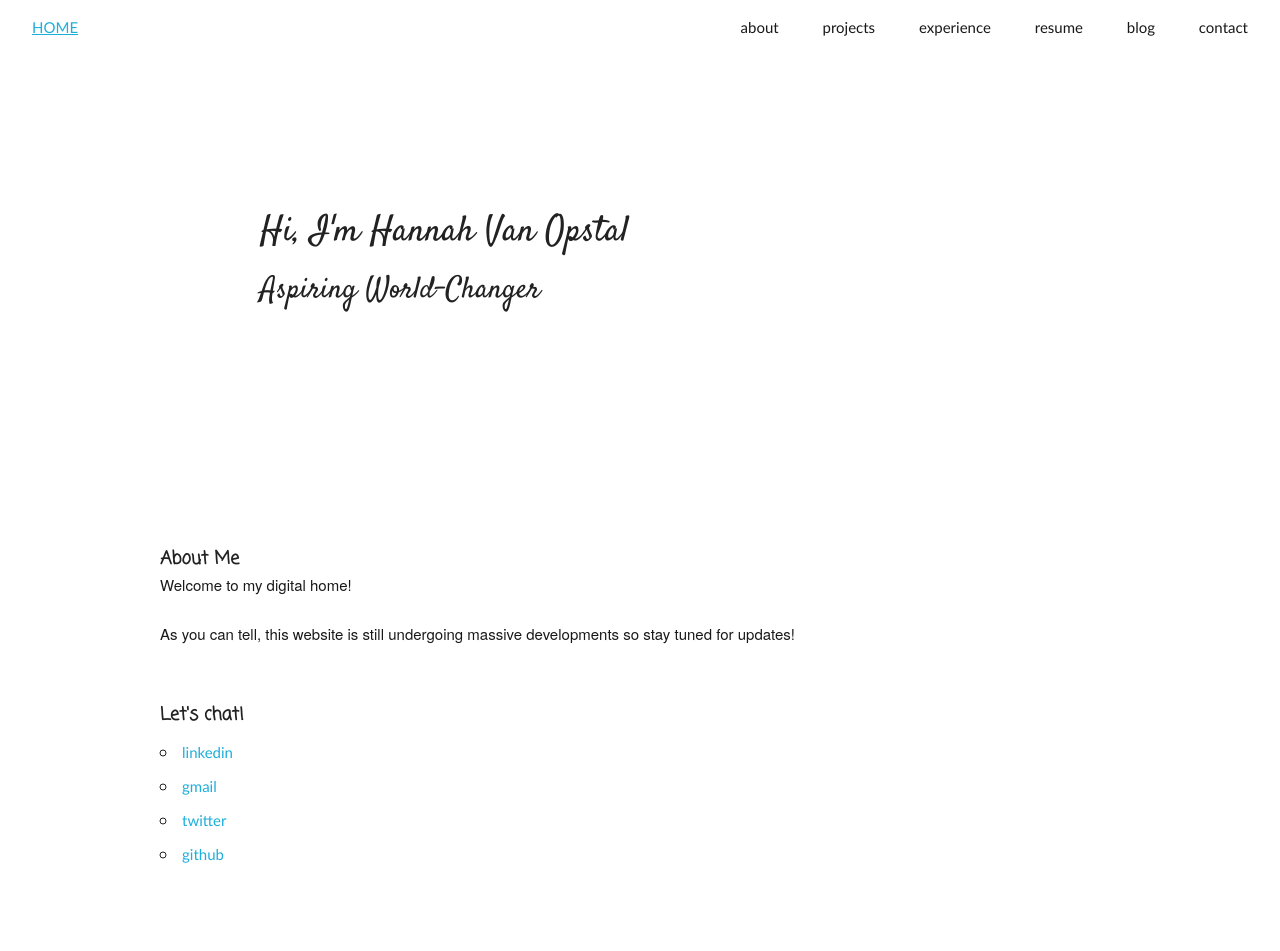
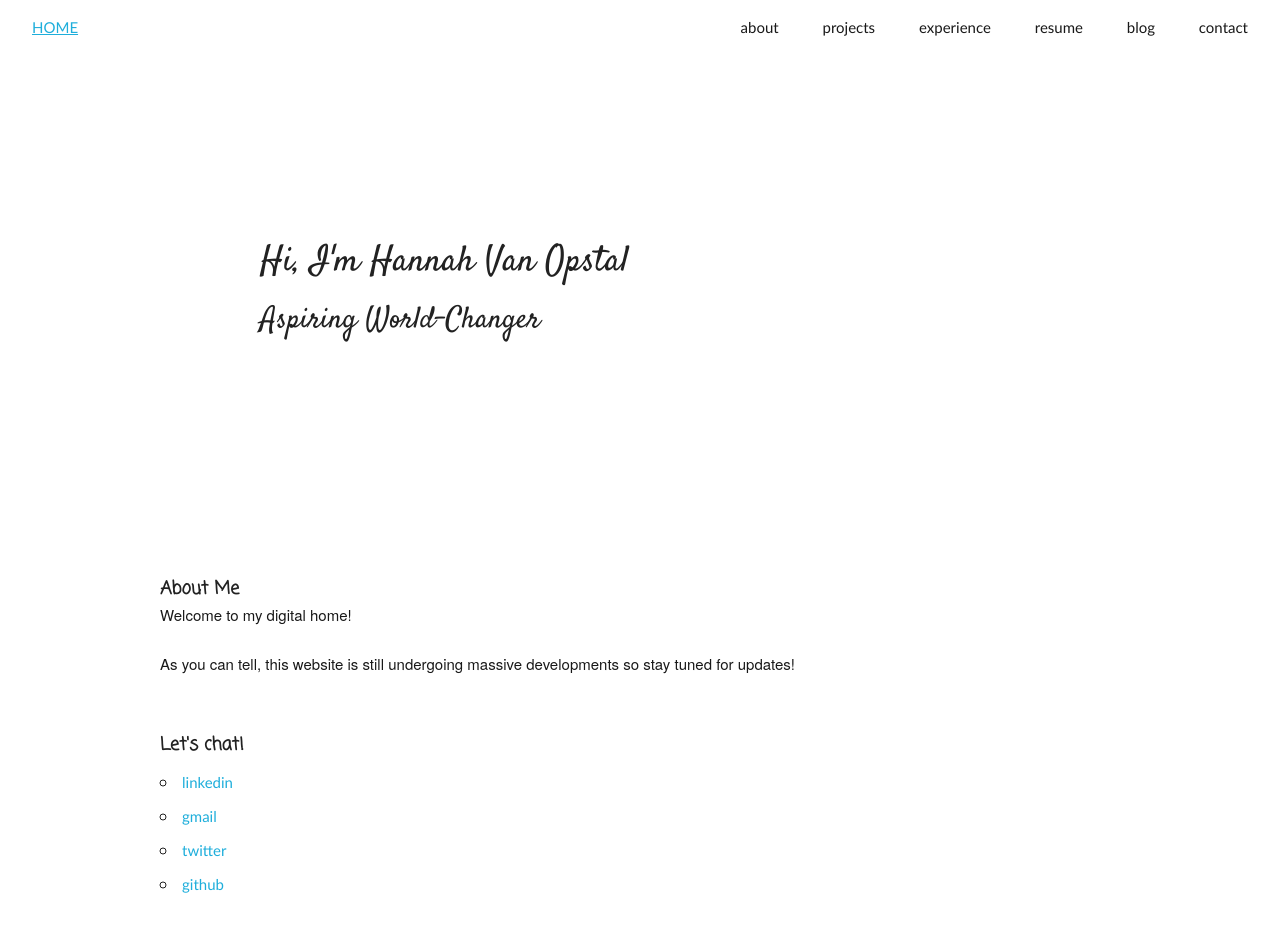
Before and after one commit to hvanopstal/hvanopstal.github.io, a Jekyll site: the page index.html, which Jekyll copies as it is, in a window 1280 px wide. Built offline with Jekyll 4.4.1, drawn with Linux system fonts in a browser that asks for light colours; some web fonts are replaced; before the commit the page ends 921 px from its top, so only the background shows below that.

Commit message:
Update main.css
removed bold over hover

```diff
--- a/css/main.css
+++ b/css/main.css
@@ -31,7 +31,6 @@
 }
 a:hover, a:active {
   text-decoration: none;
-  font-weight: bold;
   color: #5e5e5e;
 }
 h1 {
@@ -97,7 +96,7 @@
 .intro {
   font-family: "Satisfy", "Calibri", Arial;
   margin-left: 100px;
-  margin-top: 150px;
+  margin-top: 180px;
   margin-bottom: 200px;
 }
   .intro-welcome {
```
